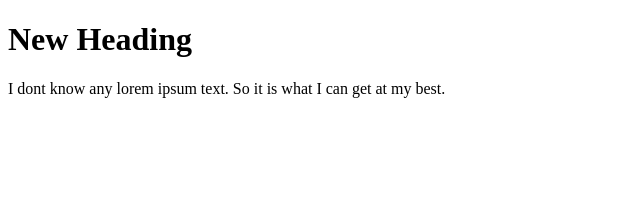
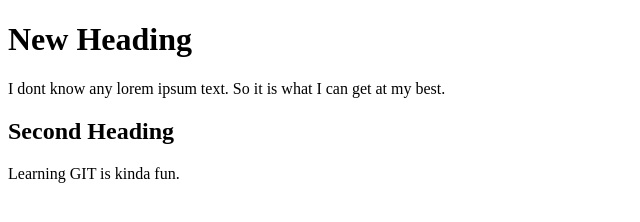
Before and after one commit to urfreniz/hello-world, a plain HTML site: page index.html in a window 1280 px wide. Shown: the whole page, without its empty margins (0-640 px from the left). Drawn offline with Linux system fonts and the light colour scheme.

Commit message:
Update index.html

```diff
--- a/index.html
+++ b/index.html
@@ -11,5 +11,11 @@
 	<p>
 		I dont know any lorem ipsum text. So it is what I can get at my best.
 	</p>
+	<h2>
+		Second Heading
+	</h2>
+	<p>
+		Learning GIT is kinda fun.
+	</p>
 </body>
 </html>
```
